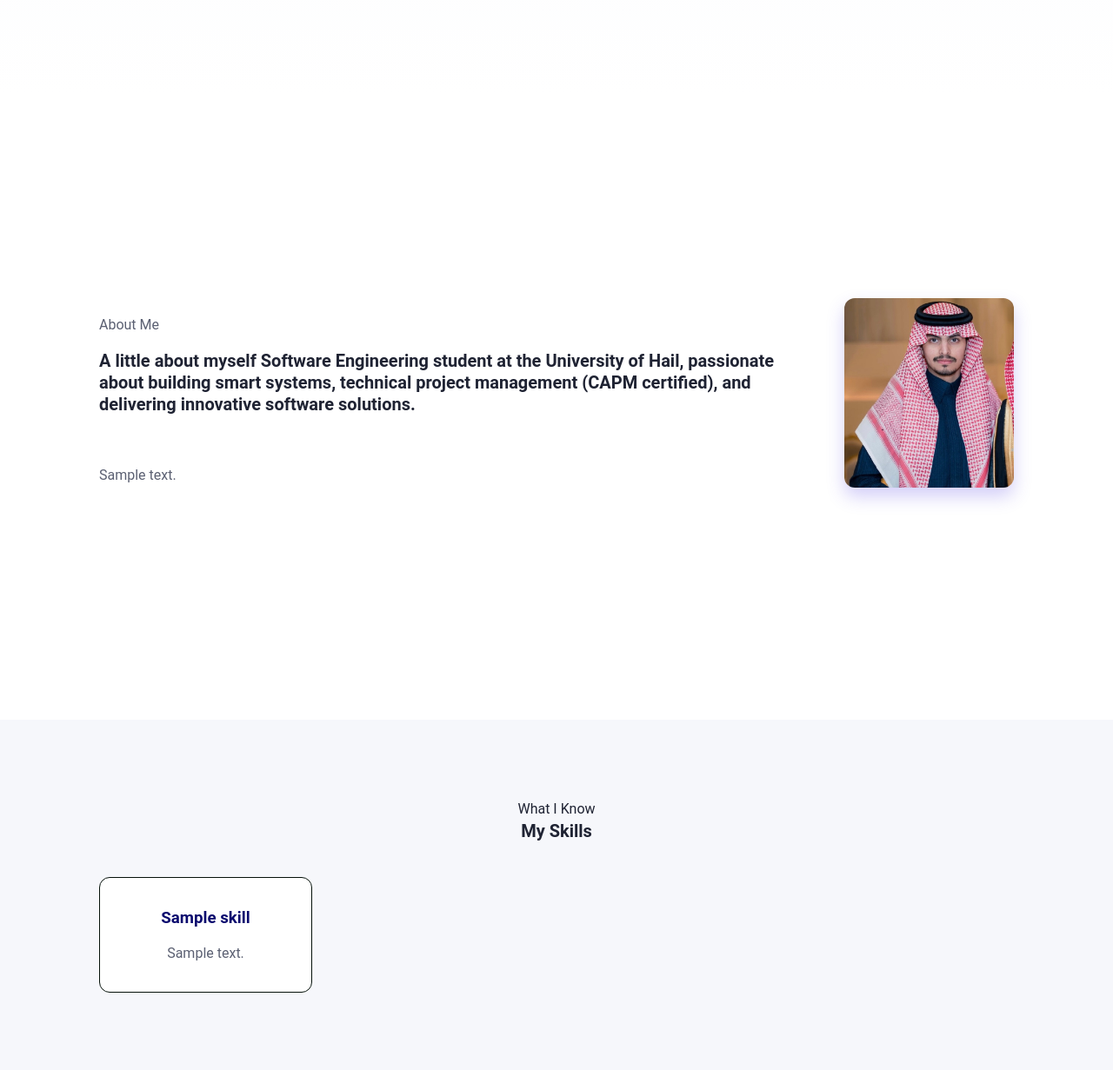
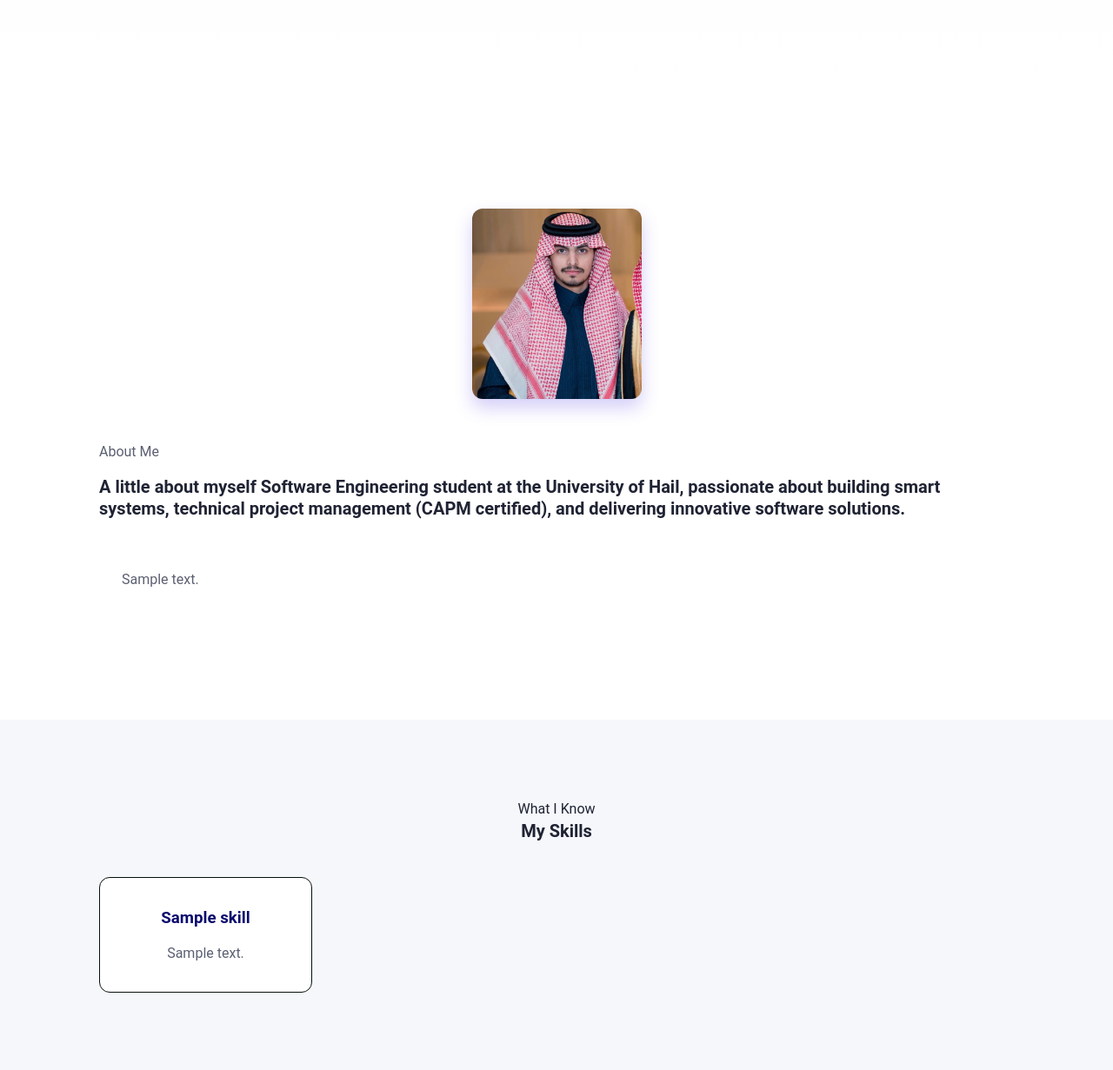
Before and after one commit to EngMohammed501/mohammad-501, a PHP site: page / in a window 1280 px wide. Shown: the part 701-1932 px from the top of the page at 87% size. Run offline with PHP 8.4, Linux system fonts and the light colour scheme; tables that the repository leaves empty or names only in its code hold one stand-in row (values such as "Sample post").

Commit message:
Update style.css

```diff
--- a/style.css
+++ b/style.css
@@ -167,7 +167,7 @@ img {
 
 .about-section {
     display: flex;
-    flex-direction: row-reverse;
+    flex-direction: column;
     align-items: center;
     justify-content: center;
     gap: 48px;
@@ -180,9 +180,9 @@ img {
     display: block;
     border-radius: var(--radius);
     box-shadow: 0 10px 20px rgba(79, 60, 229, 0.25);
-    margin-bottom: 32px;
+    margin:0 auto;
+    order: -1;
 }
-
 .about-content {
     text-align: left;
 }
```
